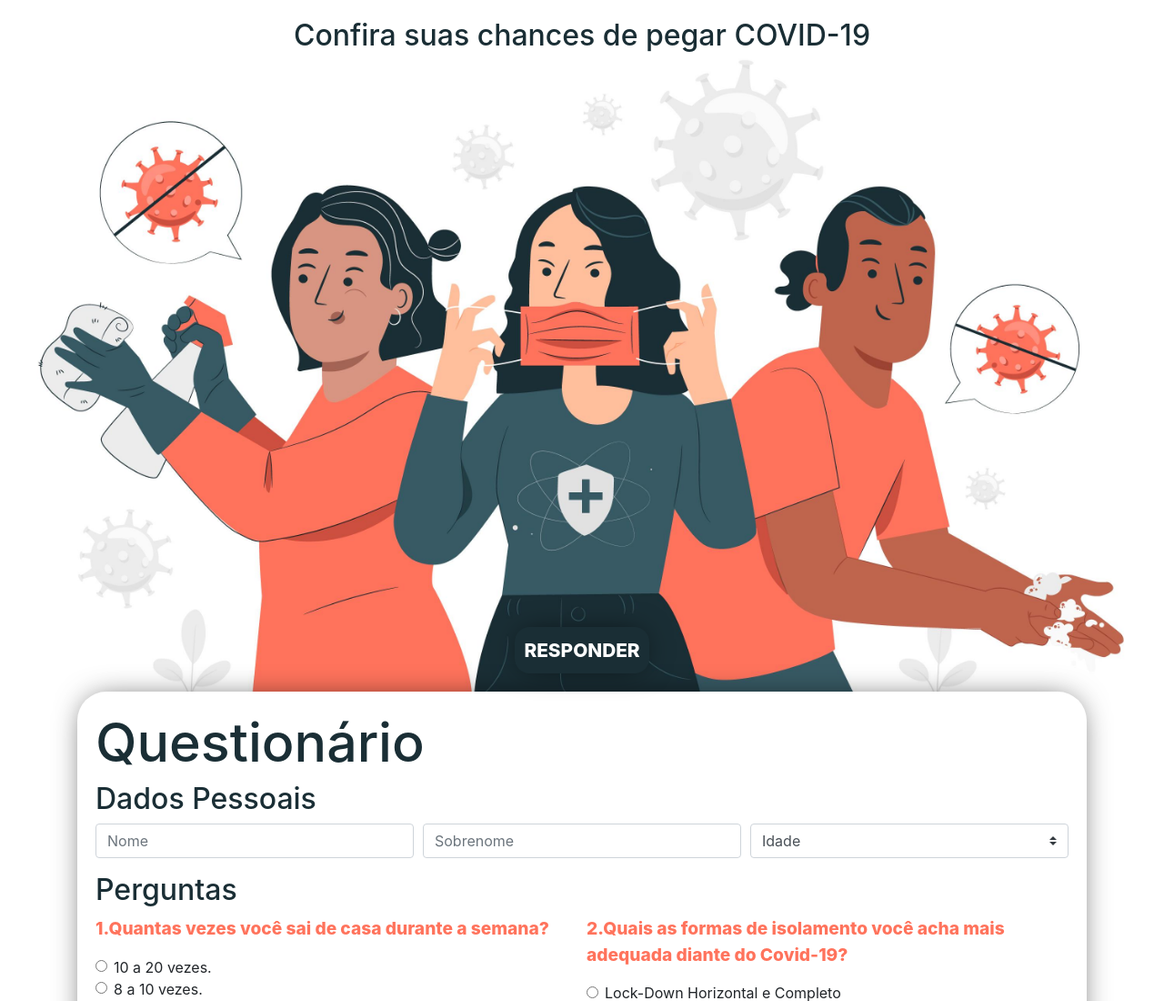
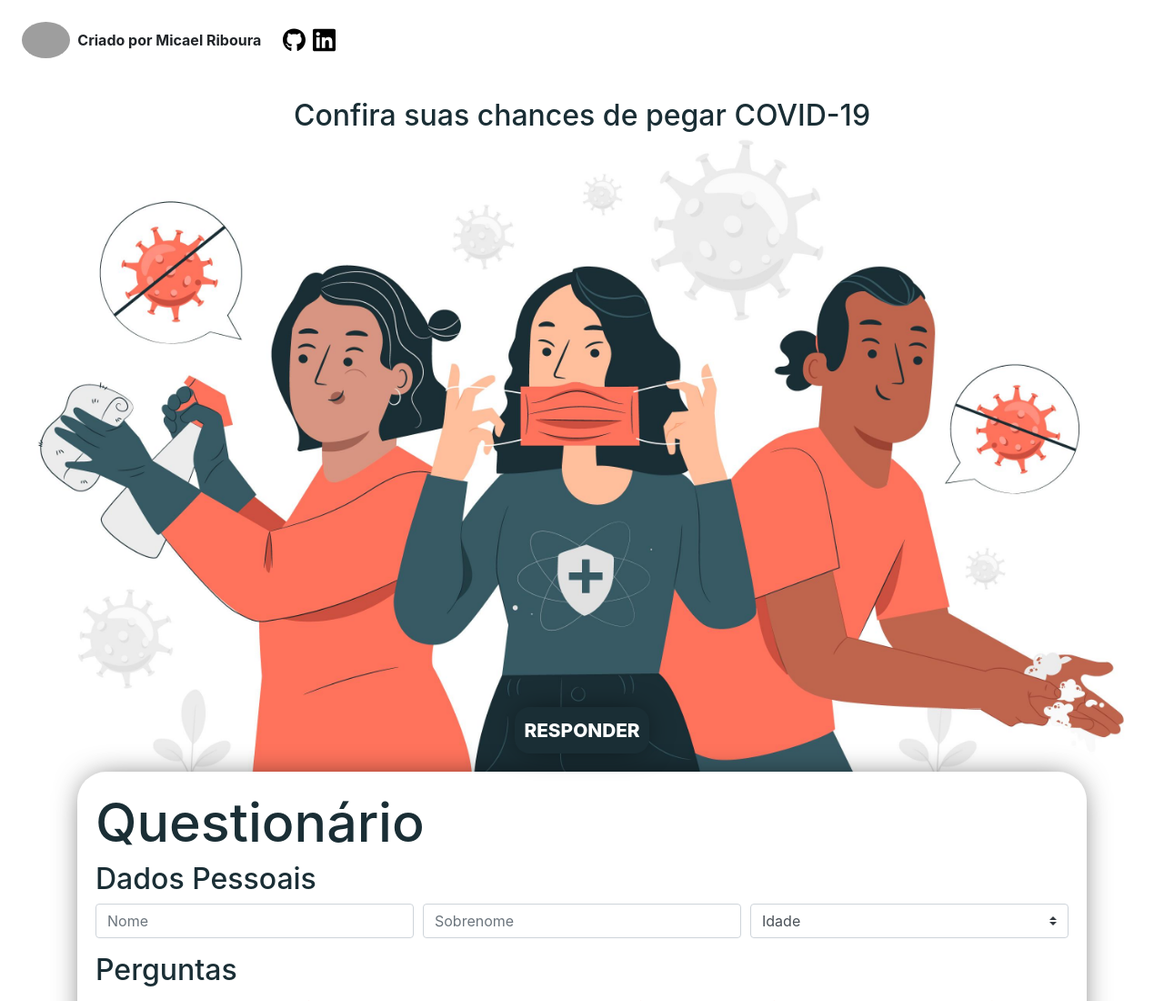
Before and after one commit to MicaelRiboura/covid19Form, a plain HTML site: page index.html in a window 1280 px wide. Shown: the top 1100 px of the page at 91% size. Drawn offline with nearby package versions, Linux system fonts and the light colour scheme; grey boxes are pictures that could not be loaded.

Commit message:
Add informations

```diff
--- a/index.html
+++ b/index.html
@@ -14,6 +14,16 @@
 </head>
 
 <body>
+    <div class="d-flex align-items-center py-4 px-4">
+        <img style="height: 40px;" class="rounded-circle" src="https://avatars.githubusercontent.com/u/53049385?v=4" alt="" srcset="">
+        <span class="pl-2 font-weight-bold">Criado por Micael Riboura</span>
+        <a target="_blank" href="https://github.com/MicaelRiboura">
+            <img class="ml-4" style="width: 25px;" src="./assets/github-brands.svg" alt="github" />
+        </a>
+        <a target="_blank" href="https://www.linkedin.com/in/micael-riboura-a046a31ab/">
+            <img class="ml-2" style="width: 25px;" src="./assets/linkedin-brands.svg" alt="github" />
+        </a>
+    </div>
     <div id="formContainer">
             <div class="container-fluid banner">
                 <h2>Confira suas chances de pegar COVID-19</h2>
@@ -223,7 +233,7 @@
             </div>
         </div>
     </div>
-    <script src="js/validation.js"></script>
+    <script src="js/scripts.js"></script>
 </body>
 
 </html>
```
Also changed, not shown: assets/github-brands.svg (added), assets/linkedin-brands.svg (added), js/scripts.js (renamed from js/validation.js), 1 other file.
